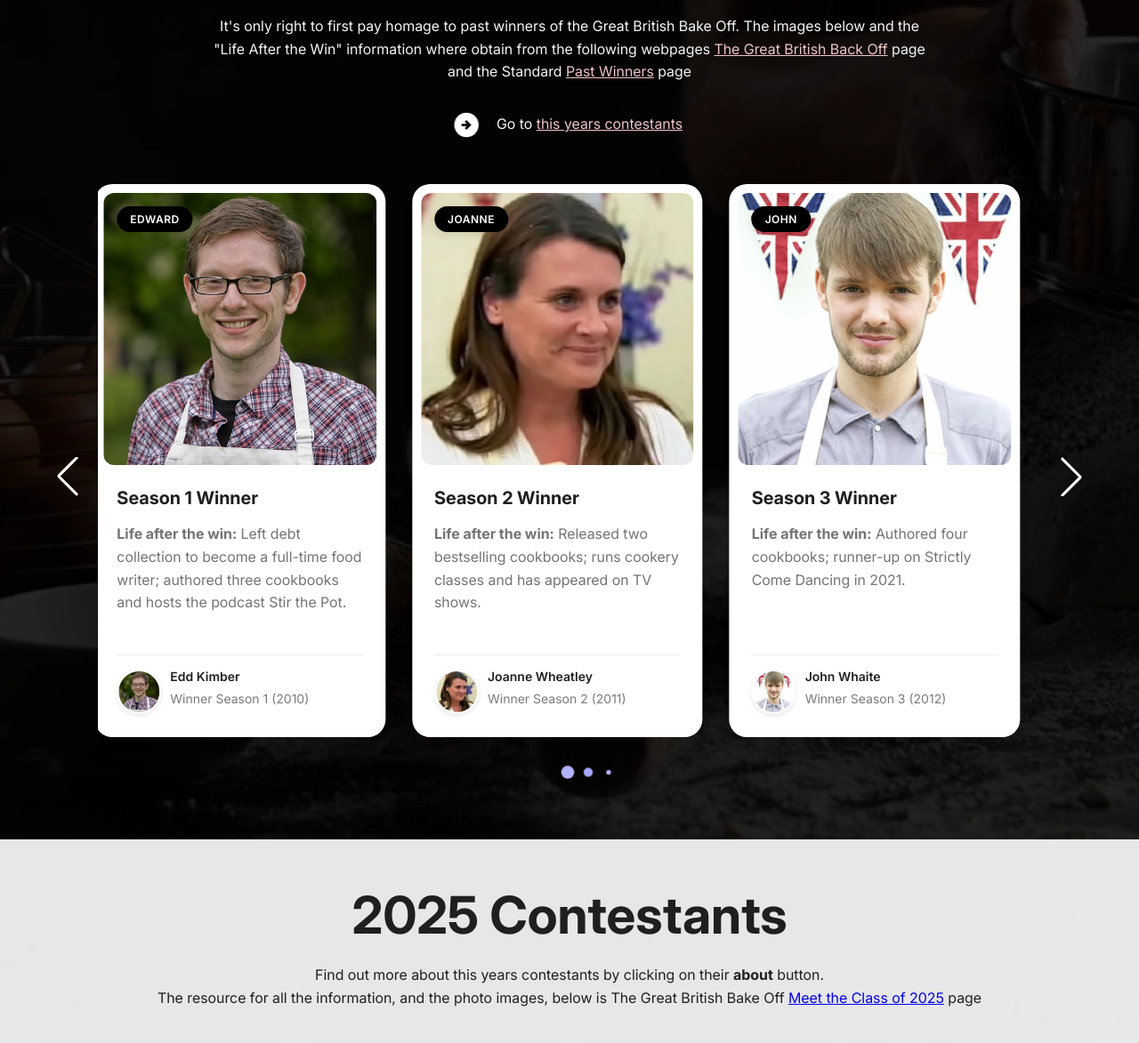
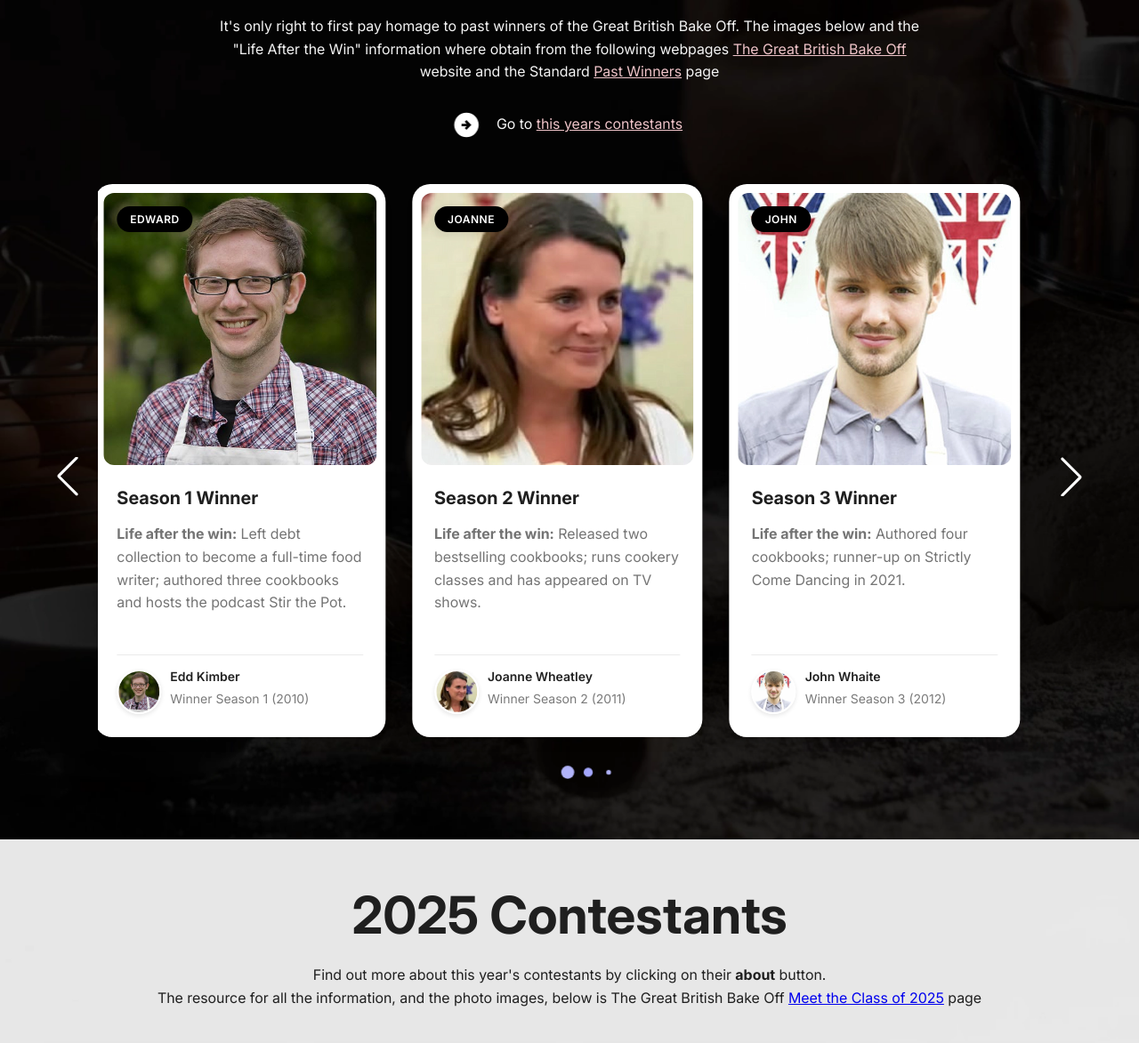
Before and after one commit to carltonjohnson1/bake-off-2025, a plain HTML site: page index.html in a window 1280 px wide. Shown: the part 113-1286 px from the top of the page at 89% size. Drawn offline with nearby package versions, Linux system fonts and the light colour scheme.

Commit message:
updated some errors

```diff
--- a/index.html
+++ b/index.html
@@ -33,9 +33,9 @@
           British Bake Off. The images below and the "Life After the Win" information
           where obtain from the following webpages
           <a href="https://thegreatbritishbakeoff.co.uk/" target="_blank"
-            >The Great British Back Off</a
+            >The Great British Bake Off</a
           >
-          page and the Standard
+          website and the Standard
           <a
             href="https://www.standard.co.uk/culture/tvfilm/great-british-bake-off-past-winners-list-georgie-grasso-a4553231.html"
             target="_blank"
@@ -516,7 +516,7 @@
         <div class="centered-text">
         <h2>2025 Contestants</h2>
         <p class="this-year-p">
-          Find out more about this years contestants by clicking on their
+          Find out more about this year's contestants by clicking on their
           <strong>about</strong> button.
         </p>
         <p>
```
Also changed, not shown: video-thumbnail-great-british-bakeoff.webp (deleted).
